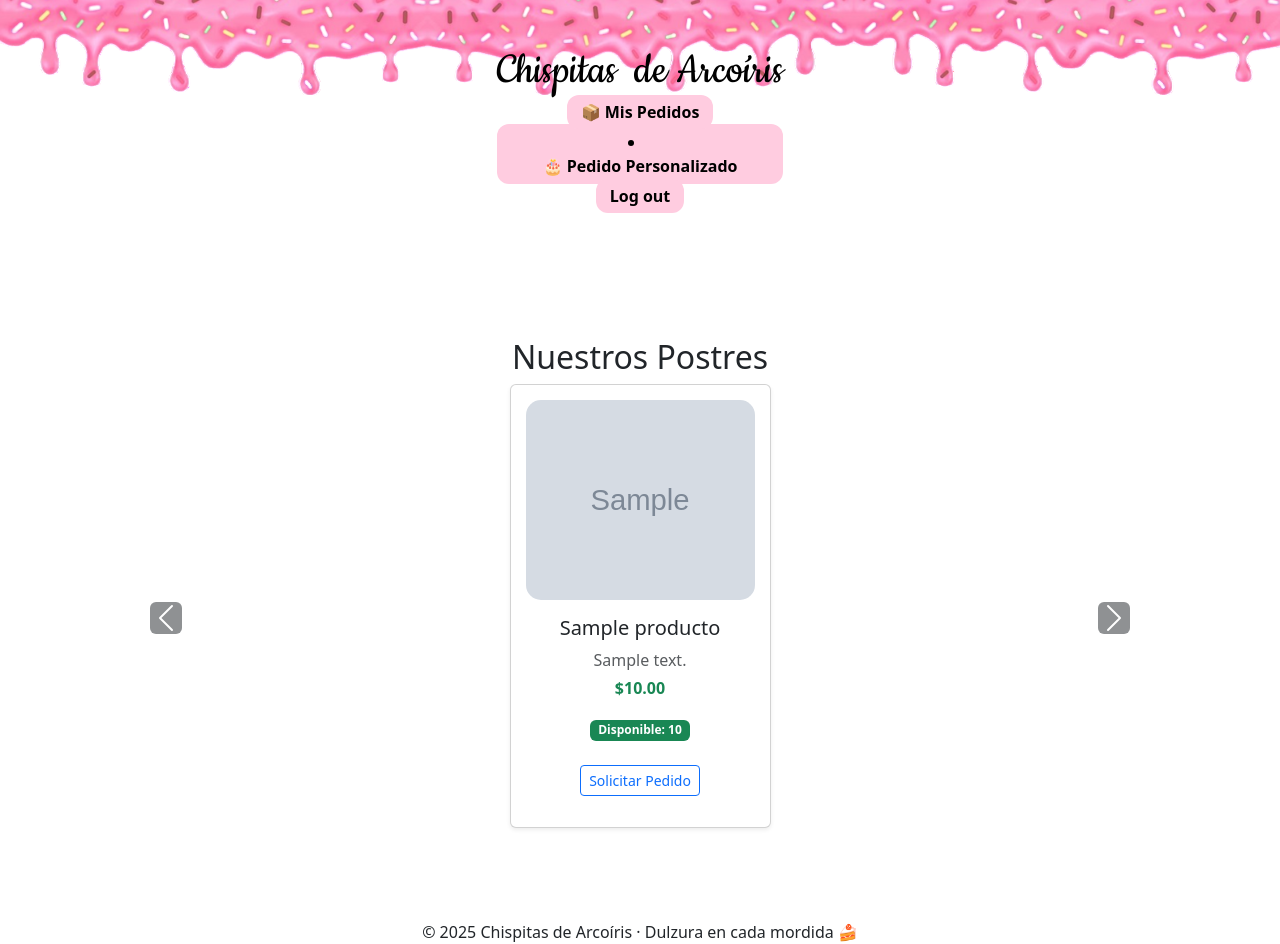
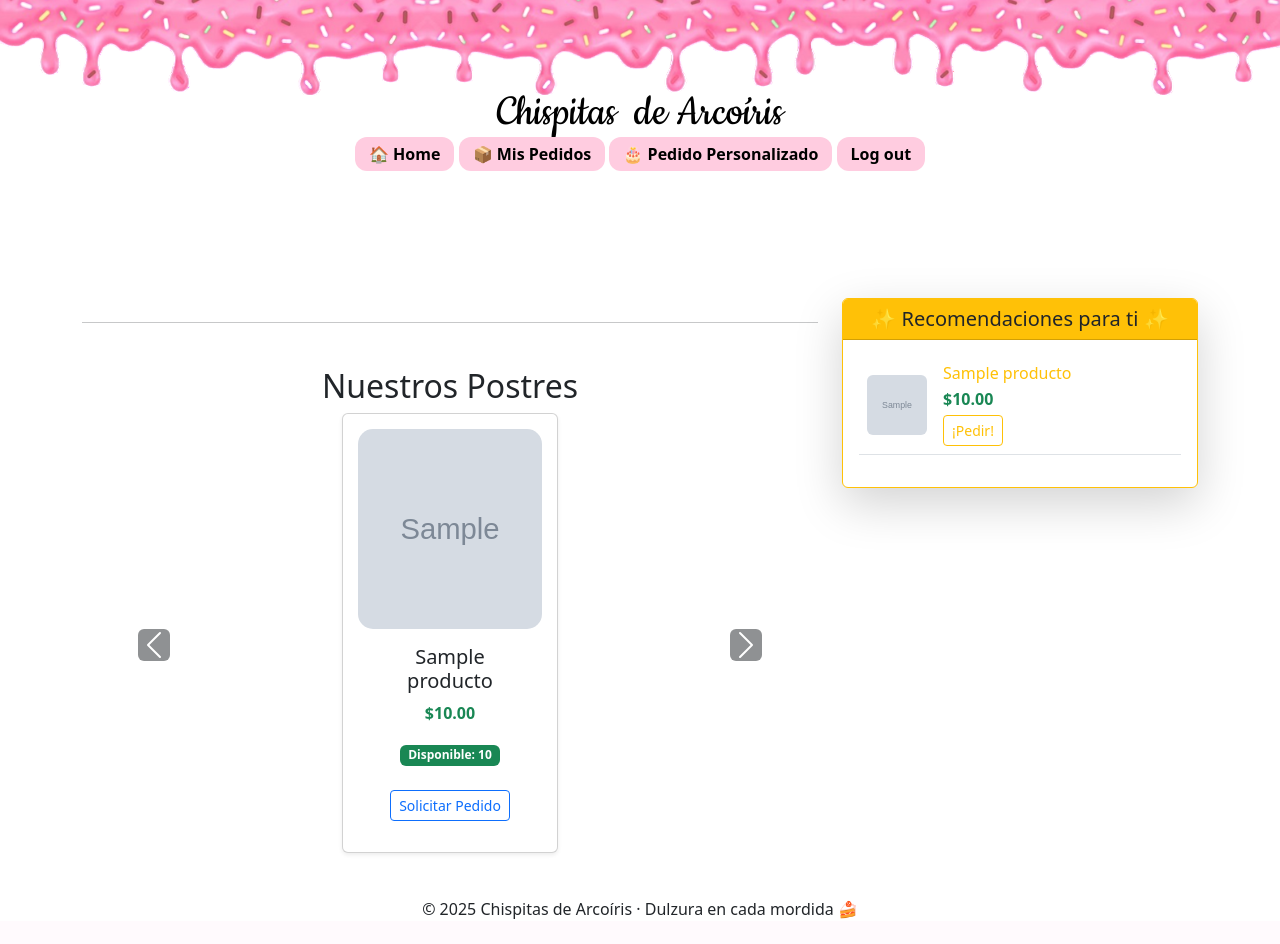
Before and after one commit to DSGESTRADAA/pasteleriaweb, a Django app: page /pos/venta/ in a window 1280 px wide. After the commit the page ends 919 px from the top, so only its background shows below. Run offline with Django 5.2, Linux system fonts and the light colour scheme; a user stored in the database is signed in; tables that the repository leaves empty hold one stand-in row (values such as "Sample post"); grey boxes marked "Sample" are stand-in pictures.

Commit message:
feat: Correcciones finales de autenticación y diseño del Dashboard (Home Button, Carrusel Fix).

```diff
--- a/POSPasteleria/POSPasteleria/urls.py
+++ b/POSPasteleria/POSPasteleria/urls.py
@@ -18,7 +18,10 @@ urlpatterns = [
     path('pos/venta/', views.user_dashboard_view, name='user_dashboard'),
     path('pedidos/', views.cliente_pedidos_view, name='pedidos'),
     path('gestion/', views.menu_gestion_view, name='menu_gestion'),
-    path('gestion/producto/nuevo/', views.gestion_producto_view, name='gestion_producto'),
+    path('gestion/inventario/', views.gestion_inventario_view, name='gestion_inventario'),
+    path('gestion/producto/', views.gestion_producto_view, name='gestion_producto'),
+    path('gestion/productos/editar/<int:producto_id>/', views.gestion_editar_producto_view,name='gestion_editar_producto'),
+    path('gestion/producto/nuevo/', views.gestion_producto_view, name='gestion_producto_nuevo'),
     path('gestion/promocion/nueva/', views.gestion_promocion_view, name='gestion_promocion'), # NUEVA URL
     path('pedido/personalizado/', views.hacer_pedido_personalizado_view, name='hacer_pedido_personalizado'),
     path('gestion/pedidos/pendientes/', views.admin_pedidos_pendientes_view, name='admin_pedidos_pendientes'),
--- a/POSPasteleria/core/templates/admin_dashboard.html
+++ b/POSPasteleria/core/templates/admin_dashboard.html
@@ -120,7 +120,7 @@
             <h2>Gestión de Menú y Precios 🧁</h2>
             <ul>
                 <li><a href="{% url 'gestion_producto' %}">**Actualizar Productos/Precios** (Pasteles, Postres)</a></li>
-                <li><a href="#">Añadir Nueva Receta y Costeo</a></li>
+                <li><a href="{% url 'gestion_inventario' %}" class="btn btn-sm btn-primary">Editar</a></li>
                 <li><a href="#">Gestionar Categorías de Producto</a></li>
                 <li class="list-group-item"><a href="{% url 'gestion_promocion' %}" class="btn btn-link p-0 text-decoration-none">**Ofertas y Promociones** (Dar de alta promoción)</a></li>
         </div>
--- a/POSPasteleria/core/templates/base.html
+++ b/POSPasteleria/core/templates/base.html
@@ -21,8 +21,9 @@
         <div class="header-left">
             <h1 class="titulo">Chispitas <span class="resalte">de Arcoíris</span></h1>
 
+            <a href="{% url 'user_dashboard' %}" class="nav-item">🏠 Home</a>
             <a href="{% url 'pedidos' %}" class="nav-item">📦 Mis Pedidos</a>
-            <li class="nav-item"><a class="nav-link" href="{% url 'hacer_pedido_personalizado' %}">🎂 Pedido Personalizado</a></li>
+            <a href="{% url 'hacer_pedido_personalizado' %}" class="nav-item">🎂 Pedido Personalizado</a>
             <a href="{% url 'login' %}" class="nav-item">Log out</a>
             </nav>
         </div>
@@ -41,6 +42,9 @@
 </footer>
 </center>
 {% endif %}
-
+<script src="https://cdn.jsdelivr.net/npm/bootstrap@5.3.3/dist/js/bootstrap.bundle.min.js"
+        integrity="sha384-YvpcrYf0tY3lHB60NNkmXc5s9fDVZLESaAA55NDzOxhy9GkcIdslK1eN7N6jIeHz"
+        crossorigin="anonymous">
+</script>
 </body>
 </html>
--- a/POSPasteleria/core/templates/core/base_admin.html
+++ b/POSPasteleria/core/templates/core/base_admin.html
@@ -21,6 +21,8 @@
         <div class="header-left">
             <h1 class="titulo">Chispitas <span class="resalte">de Arcoíris</span></h1>
 
+            <a href="{% url 'admin_dashboard' %}" class="nav-item">🏠 Home</a>
+
             </nav>
         </div>
     </div>
--- a/POSPasteleria/core/templates/core/gestion_promocion.html
+++ b/POSPasteleria/core/templates/core/gestion_promocion.html
@@ -1,4 +1,4 @@
-{% extends "base.html" %}
+{% extends "core/base_admin.html" %}
 {% load static %}
 
 {% block title %}Alta de Promoción{% endblock %}
--- a/POSPasteleria/core/templates/user_dashboard.html
+++ b/POSPasteleria/core/templates/user_dashboard.html
@@ -4,23 +4,19 @@
 {% block title %}Dashboard - Chispitas de Arcoíris{% endblock %}
 
 {% block content %}
-<div class="dashboard-container">
-    <!-- Aquí puedes añadir elementos de la cabecera si es necesario -->
-    <div class="logo-container">
-        <!-- Si quieres el logo aquí: -->
-        <!-- <img src="{% static 'imagenes/Logo.png' %}" alt="Logo" class="logo-dashboard"> -->
-    </div>
-</div>
+<div class="container mt-5">
 
-<!-- 1. SECCIÓN DE OFERTAS Y PROMOCIONES (Arriba) -->
-<section class="promociones-activas my-5">
-    <div class="container">
+    <div class="row">
+
+        <div class="col-md-8">
+
+            <section class="promociones-activas mb-4">
                 {% if promociones_activas %}
                 <center><h2>🔥 ¡Ofertas del Día! 🔥</h2></center>
                 <div class="row justify-content-center">
                     {% for promo in promociones_activas %}
-            <div class="col-md-6 mb-4">
-                <div class="card text-white bg-danger mb-3 shadow-lg">
+                    <div class="col-md-12 mb-4">
+                        <div class="card text-white bg-danger shadow-lg">
                             <div class="card-header">{{ promo.titulo }}</div>
                             <div class="card-body">
                                 <h4 class="card-title">{{ promo.descuento|floatformat:0 }}% de Descuento</h4>
@@ -38,52 +34,35 @@
                                         {% endfor %}
                                     </ul>
                                 </div>
-
                                 <p class="card-text"><small>Válido hasta {{ promo.fecha_fin|date:"d M Y" }}</small></p>
                             </div>
                         </div>
                     </div>
                     {% endfor %}
                 </div>
-        <hr>
                 {% endif %}
-    </div>
             </section>
 
-<!-- 2. SECCIÓN DE PRODUCTOS EN CARRUSEL (Abajo) -->
-<section class="productos my-5">
-    <div class="container">
+            <hr class="mb-4">
+
+            <section class="productos">
                 <center><h2>Nuestros Postres</h2></center>
 
-        <div id="productosCarrusel" class="carousel slide" data-bs-ride="carousel">
+                <div id="productosCarrusel" class="carousel slide" data-bs-ride="carousel" data-bs-interval="8000">
                     <div class="carousel-inner">
-
-                <!--
-                  INICIO DE LA CORRECCIÓN:
-                  El bucle principal 'carrusel_slides' debe envolver el 'carousel-item'.
-                  El bucle 'producto in slide' debe ir DENTRO del 'row'.
-                -->
 
                         {% for slide in carrusel_slides %}
                         <div class="carousel-item {% if forloop.first %}active{% endif %}">
-
                             <div class="row justify-content-center">
 
-                        <!-- Bucle interno: Itera sobre los productos de ESTE slide -->
                                 {% for producto in slide %}
-                        <div class="col-md-3 col-sm-6 mb-4">
+                                <div class="col-md-4 col-sm-6 mb-4">
                                     <div class="producto card shadow-sm h-100">
-                                <img src="{{ producto.imagen.url }}"
-                                     alt="{{ producto.nombre }}"
-                                     class="card-img-top"
-                                     style="height: 200px; object-fit: cover;">
-
+                                        <img src="{{ producto.imagen.url }}" alt="{{ producto.nombre }}" class="card-img-top" style="height: 200px; object-fit: cover;">
                                         <div class="card-body text-center">
                                             <h5 class="card-title">{{ producto.nombre }}</h5>
-                                    <p class="card-text text-muted mb-1">{{ producto.descripcion|truncatechars:50|default:"Pastelería fresca." }}</p>
                                             <p class="card-text text-success"><strong>${{ producto.precio|floatformat:2 }}</strong></p>
 
-                                    <!-- Lógica de Stock -->
                                             <p class="card-text">
                                                 {% if producto.stock > 0 %}
                                                     <span class="badge bg-success">Disponible: {{ producto.stock }}</span>
@@ -92,34 +71,21 @@
                                                 {% endif %}
                                             </p>
 
-                                    <!-- Lógica de Botón de Pedido Simple -->
                                             {% if producto.stock > 0 %}
-                                        <a href="{% url 'solicitar_pedido_simple' producto.id %}" class="btn btn-sm btn-outline-primary mt-2">
-                                            Solicitar Pedido
-                                        </a>
+                                                <a href="{% url 'solicitar_pedido_simple' producto.id %}" class="btn btn-sm btn-outline-primary mt-2">Solicitar Pedido</a>
                                             {% else %}
                                                 <a href="#" class="btn btn-sm btn-outline-secondary mt-2" disabled>No Disponible</a>
                                             {% endif %}
                                         </div>
                                     </div>
                                 </div>
-                        {% endfor %} <!-- Fin del bucle interno (producto in slide) -->
-
-                    </div> <!-- Fin del .row -->
-                </div> <!-- Fin del .carousel-item -->
-
-                {% empty %}
-                <!-- Caso vacío (si no hay slides) -->
-                <div class="carousel-item active">
-                    <div class="container text-center py-5">
-                        <p>Aún no hay productos cargados en la base de datos.</p>
+                                {% endfor %}
                             </div>
                         </div>
-                {% endfor %} <!-- Fin del bucle principal (slide in carrusel_slides) -->
-
+                        {% empty %}
+                        <div class="carousel-item active"><div class="container text-center py-5"><p>Aún no hay productos cargados.</p></div></div>
+                        {% endfor %}
                     </div>
-
-            <!-- Controles del Carrusel (Flechas) -->
                     <button class="carousel-control-prev" type="button" data-bs-target="#productosCarrusel" data-bs-slide="prev">
                         <span class="carousel-control-prev-icon bg-dark rounded" aria-hidden="true"></span>
                         <span class="visually-hidden">Anterior</span>
@@ -129,6 +95,41 @@
                         <span class="visually-hidden">Siguiente</span>
                     </button>
                 </div>
+            </section>
         </div>
+
+        <div class="col-md-4">
+            <section class="recomendaciones">
+                {% if recomendaciones %}
+                <div class="card border-warning shadow-lg">
+                    <div class="card-header bg-warning text-dark text-center">
+                        <h5 class="mb-0">✨ Recomendaciones para ti ✨</h5>
+                    </div>
+                    <div class="card-body">
+                        {% for producto in recomendaciones %}
+                        <div class="mb-3 p-2 border-bottom">
+                            <div class="d-flex align-items-center">
+                                <img src="{{ producto.imagen.url }}" alt="{{ producto.nombre }}" class="me-3 rounded" style="width: 60px; height: 60px; object-fit: cover;">
+                                <div>
+                                    <h6 class="mb-1 text-warning">{{ producto.nombre }}</h6>
+                                    <p class="mb-0 text-success fw-bold">${{ producto.precio|floatformat:2 }}</p>
+
+                                    {% if producto.stock > 0 %}
+                                        <a href="{% url 'solicitar_pedido_simple' producto.id %}" class="btn btn-sm btn-outline-warning mt-1">¡Pedir!</a>
+                                    {% else %}
+                                        <span class="badge bg-danger mt-1">Agotado</span>
+                                    {% endif %}
+                                </div>
+                            </div>
+                        </div>
+                        {% endfor %}
+                    </div>
+                </div>
+                {% else %}
+                    <div class="alert alert-info text-center">Inicia sesión o haz un pedido para recibir recomendaciones.</div>
+                {% endif %}
             </section>
-{% endblock %} <!-- ÚNICO Y FINAL CIERRE DE BLOQUE -->
+        </div>
+
+    </div> </div>
+{% endblock %}
--- a/POSPasteleria/core/views.py
+++ b/POSPasteleria/core/views.py
@@ -2,13 +2,15 @@ from django.shortcuts import render, redirect, get_object_or_404
 from django.contrib.auth.decorators import login_required
 from django.db import transaction
 from django.contrib import messages
+from datetime import timedelta
 from django.utils import timezone # ¡Importar timezone para comparar fechas!
-from .models import Producto, Pedido, DetallePedido, User, Promocion, RespuestaPedido # Asegúrate de importar Promocion
+from .models import Producto, Pedido, DetallePedido, User, Promocion, RespuestaPedido,InteraccionCliente # Asegúrate de importar Promocion
 from .forms import ProductoForm,CustomUserCreationForm, PromocionForm, PedidoForm,RespuestaPedidoForm # ¡Importar PromocionForm!
 from .decorators import admin_required # <-- NUEVA IMPORTACIÓN
 from .models import PerfilEmpleado # Asegúrate de importar tu modelo de perfil
 from django.views.decorators.http import require_http_methods # Útil para la vista POST
 from .forms import SolicitudSimpleForm
+from django.db.models import Count # Importar para contar interacciones
 import math
 # Importa otros módulos si es necesario (forms.py)
 
@@ -34,17 +36,23 @@ def admin_dashboard_view(request):
     }
     return render(request, 'admin_dashboard.html', context)
 
-@login_required
+
+@login_required(login_url='login')
 def user_dashboard_view(request):
-    # Productos (lógica de carrusel existente)
-    productos = Producto.objects.all().filter(stock__gt=0)
+    """Dashboard de usuario (cajero/empleado) limitado al POS."""
+
+    # 1. Lógica de Producto y Carrusel (se usa para el POS, mostrando items)
+    productos = Producto.objects.all().filter(stock__gt=0).order_by('nombre')
+
+    # Esta parte se usa si el POS tuviera carrusel, pero generalmente es lista:
     productos_por_slide = 3
     carrusel_slides = [
         productos[i:i + productos_por_slide]
         for i in range(0, len(productos), productos_por_slide)
     ]
 
-    # Nuevas: Obtener promociones activas
+    # 2. Obtener promociones activas (Generalmente NO necesario en el POS,
+    # pero si necesitas mostrarlas, mantenemos la lógica)
     today = timezone.now().date()
     promociones_activas = Promocion.objects.filter(
         activa=True,
@@ -52,10 +60,20 @@ def user_dashboard_view(request):
         fecha_fin__gte=today
     ).prefetch_related('productos').order_by('-fecha_inicio')
 
+
+    # 🚨 NUEVA LÓGICA: Recomendaciones (Moviendo la lógica de la vista original del cliente)
+    recomendaciones = []
+    if request.user.is_authenticated:
+        # Llama a la función que calcula las recomendaciones
+        recomendaciones = get_recommendations(request.user)
+
     context = {
         'titulo': 'Chispitas de Arcoíris',
+        'username': request.user.username,
         'carrusel_slides': carrusel_slides,
-        'promociones_activas': promociones_activas,  # Pasar las promos al contexto
+        'promociones_activas': promociones_activas,
+        'recomendaciones': recomendaciones,  # <-- VARIABLE AÑADIDA
+        # ... Aquí iría el resto del contexto del POS (cart_items, total_venta, etc.)
     }
     return render(request, 'user_dashboard.html', context)
 
@@ -390,10 +408,9 @@ def solicitar_pedido_simple_view(request, producto_id):
             if cantidad > producto.stock:
                 messages.error(request,
                                f"Solo quedan {producto.stock} unidades de {producto.nombre}. No se pueden solicitar {cantidad}.")
-                # Volver a renderizar el formulario con el error
                 return render(request, 'core/solicitar_simple.html', {'producto': producto, 'form': form})
 
-                # --- Lógica de Creación del Pedido (si todo es válido) ---
+            # --- Lógica de Creación del Pedido (si todo es válido) ---
             subtotal = producto.precio * cantidad
 
             try:
@@ -418,13 +435,21 @@ def solicitar_pedido_simple_view(request, producto_id):
                 producto.stock -= cantidad
                 producto.save()
 
+                # 4. REGISTRO DE INTERACCIÓN DE CONSUMO (MOVIDO AQUÍ)
+                InteraccionCliente.objects.create(
+                    usuario=request.user,
+                    tipo='solicitud_simple',
+                    detalles=f"Solicitó {cantidad}x {producto.nombre} (ID: {producto_id}, Subtotal: {subtotal})"
+                )
+
                 messages.success(request,
                                  f"Solicitud para {cantidad}x {producto.nombre} enviada para el {fecha_entrega}. Un administrador confirmará su pago.")
 
             except Exception as e:
                 messages.error(request, f"Error al procesar la solicitud: {e}")
+                # Si falla la creación, el redirect igual debe funcionar
 
-            return redirect('cliente_pedidos')
+            return redirect('cliente_pedidos')  # Redirige después de que el POST termina
 
     else:
         # GET request: Display the form
@@ -434,6 +459,8 @@ def solicitar_pedido_simple_view(request, producto_id):
         'producto': producto,
         'form': form,
     }
+
+    # ❌ ELIMINAMOS EL BLOQUE try/except EXTRAÑO AL FINAL
     return render(request, 'core/solicitar_simple.html', context)
 
 
@@ -464,3 +491,73 @@ def cliente_detalle_pedido_view(request, pedido_id):
         'titulo': f'Detalles del Pedido #{pedido_id}',
     }
     return render(request, 'core/cliente_detalle_pedido.html', context)
+
+
+@admin_required
+def gestion_inventario_view(request):
+    """Muestra la lista de todos los productos para que el admin pueda editarlos."""
+
+    productos = Producto.objects.all().order_by('nombre')
+
+    context = {
+        'productos': productos,
+        'titulo': 'Gestión de Inventario y Precios',
+    }
+    return render(request, 'core/gestion_inventario.html', context)
+
+
+@admin_required
+def gestion_editar_producto_view(request, producto_id):
+    """Permite al admin editar un producto existente."""
+
+    producto_instancia = get_object_or_404(Producto, id=producto_id)
+    titulo_pagina = f'Editar Producto: {producto_instancia.nombre}'
+
+    if request.method == 'POST':
+        # Usamos la instancia para EDITAR el objeto existente
+        form = ProductoForm(request.POST, request.FILES, instance=producto_instancia)
+
+        if form.is_valid():
+            form.save()
+            messages.success(request, f"🎉 Producto '{producto_instancia.nombre}' actualizado correctamente.")
+            return redirect('gestion_inventario')
+        else:
+            messages.error(request, "Hubo un error en los datos. Por favor, revisa el formulario.")
+
+    else:
+        # Petición GET: Cargar el formulario con los datos de la instancia
+        form = ProductoForm(instance=producto_instancia)
+
+    context = {
+        'form': form,
+        'titulo': titulo_pagina,
+        'producto_id': producto_id,
+    }
+    return render(request, 'core/gestion_editar_producto.html', context)
+
+
+from django.db.models import Count, Sum
+from .models import Producto, Pedido, DetallePedido
+from itertools import chain
+
+
+def get_recommendations(user):
+    """
+    Genera recomendaciones estrictas: solo los 4 productos con la mayor frecuencia
+    total de solicitud (popularidad), siempre que estén en stock.
+    """
+    RECOMMENDATION_LIMIT = 3
+
+    # 1. Obtener todos los productos que están en stock (stock__gt=0)
+    #    y anotarlos con su frecuencia total de solicitud (popularidad).
+    productos_populares = Producto.objects.filter(stock__gt=0).annotate(
+        # Contar cuántas veces aparece este producto en la tabla DetallePedido
+        frecuencia_solicitud=Count('detallepedido')
+    ).filter(
+        frecuencia_solicitud__gt=0  # CLAVE: Excluir productos que NUNCA han sido pedidos
+    ).order_by('-frecuencia_solicitud', 'nombre')[:RECOMMENDATION_LIMIT]  # Tomar solo los 4 primeros
+
+    # Nota: Ya no excluimos lo que el usuario compró, sino que asumimos
+    # que si lo compró mucho, es su favorito y debemos seguir recomendándolo.
+
+    return list(productos_populares)
```
Also changed, not shown: POSPasteleria/core/admin.py (+37 -0 lines), POSPasteleria/core/forms.py (+24 -22 lines), POSPasteleria/core/models.py (+29 -0 lines), POSPasteleria/core/templates/core/gestion_editar_producto.html (added, +25 -0 lines), POSPasteleria/core/templates/core/gestion_inventario.html (added, +68 -0 lines), POSPasteleria/core/migrations/0004_interaccioncliente.py (added). Lines whose indentation alone changed are shown as unchanged.
